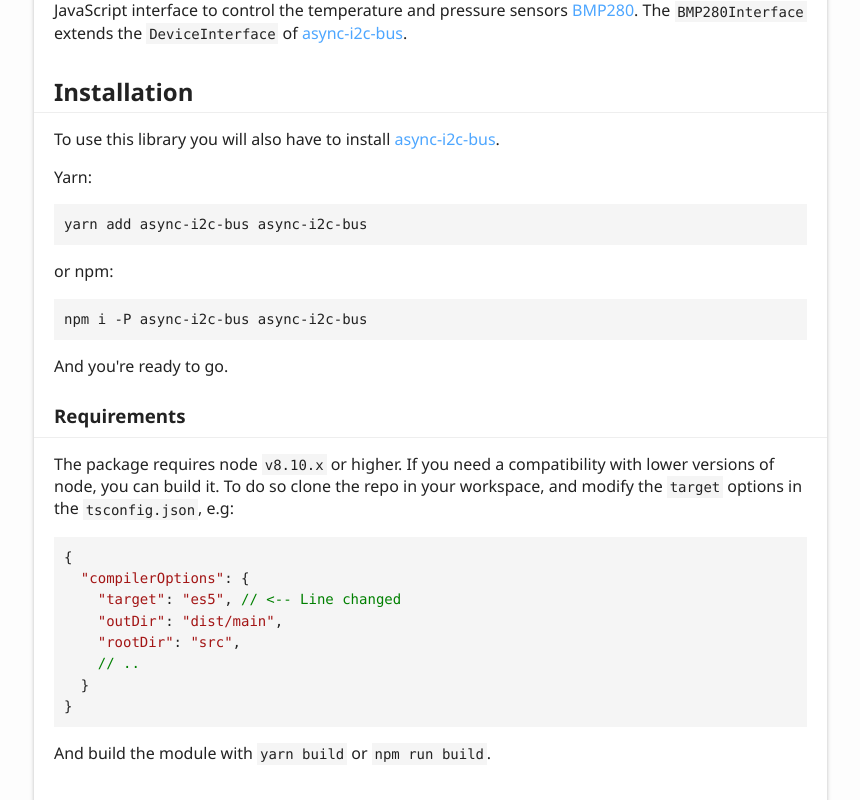
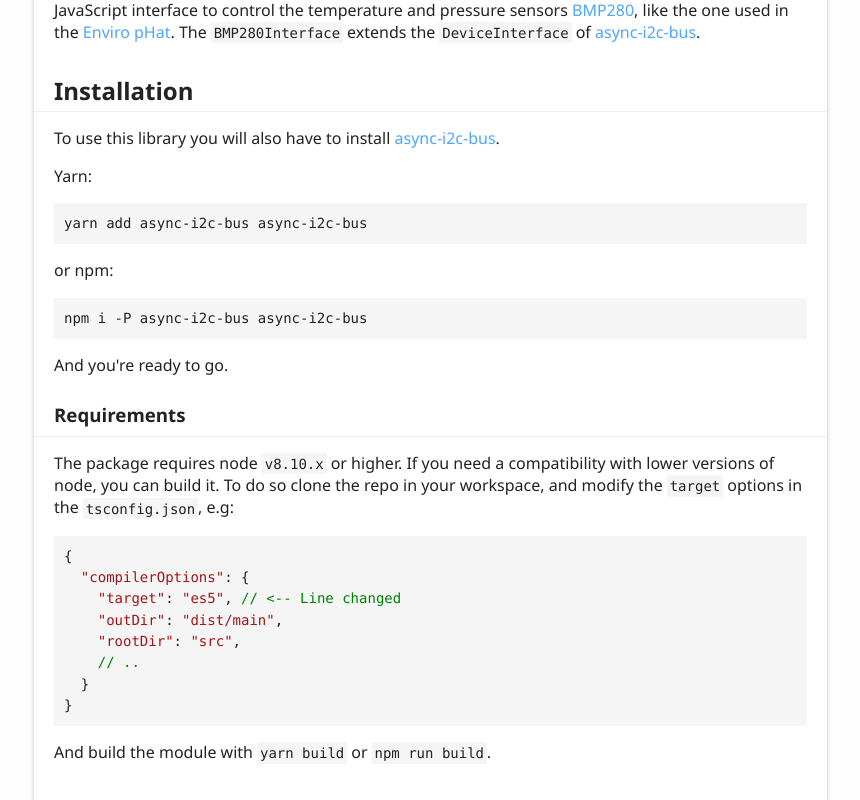
Before and after one commit to AlejandroHerr/async-bmp280, a plain HTML site: page index.html in a window 1280 px wide. Shown: the part 2111-2911 px from the top of the page, without its empty margins (6-866 px from the left). Drawn offline with Linux system fonts and the light colour scheme.

Commit message:
docs(gh-pages) Update docs [ci skip]

```diff
--- a/index.html
+++ b/index.html
@@ -66,7 +66,7 @@
 			<div class="tsd-panel tsd-typography">
 				<h1 id="async-bmp280">async-bmp280</h1>
 				<p><a href="https://www.npmjs.com/package/async-bmp280"><img src="https://img.shields.io/npm/v/async-bmp280.svg" alt="Npm Package"></a> <a href="https://david-dm.org/alejandroherr/async-bmp280"><img src="https://img.shields.io/david/AlejandroHerr/async-bmp280.svg?style=flat-square" alt="Dependencies"></a> <a href="https://david-dm.org/alejandroherr/async-bmp280?type=dev"><img src="https://img.shields.io/david/dev/AlejandroHerr/async-bmp280.svg?style=flat-square" alt="Dev Dependencies"></a> <img src="https://img.shields.io/circleci/project/github/AlejandroHerr/async-bmp280/master.svg?style=flat-square&logo=circleci" alt="CircleCI"> <a href="https://github.com/semantic-release/semantic-release"><img src="https://img.shields.io/badge/%20%20%F0%9F%93%A6%F0%9F%9A%80-semantic--release-e10079.svg?style=flat-square" alt="semantic-release"></a> <a href="https://github.com/AlejandroHerr/async-bmp280/blob/master/LICENSE.md"><img src="https://img.shields.io/github/license/AlejandroHerr/async-bmp280.svg?style=flat-square" alt="MIT License"></a></p>
-				<p>JavaScript interface to control the temperature and pressure sensors <a href="https://ae-bst.resource.bosch.com/media/_tech/media/datasheets/BST-BMP280-DS001.pdf">BMP280</a>. The <code>BMP280Interface</code> extends the <code>DeviceInterface</code> of <a href="https://github.com/AlejandroHerr/async-i2c-bus">async-i2c-bus</a>.</p>
+				<p>JavaScript interface to control the temperature and pressure sensors <a href="https://ae-bst.resource.bosch.com/media/_tech/media/datasheets/BST-BMP280-DS001.pdf">BMP280</a>, like the one used in the <a href="https://pinout.xyz/pinout/enviro_phat">Enviro pHat</a>. The <code>BMP280Interface</code> extends the <code>DeviceInterface</code> of <a href="https://github.com/AlejandroHerr/async-i2c-bus">async-i2c-bus</a>.</p>
 				<h2 id="installation">Installation</h2>
 				<p>To use this library you will also have to install <a href="https://github.com/AlejandroHerr/async-i2c-bus">async-i2c-bus</a>.</p>
 				<p>Yarn:</p>
```
